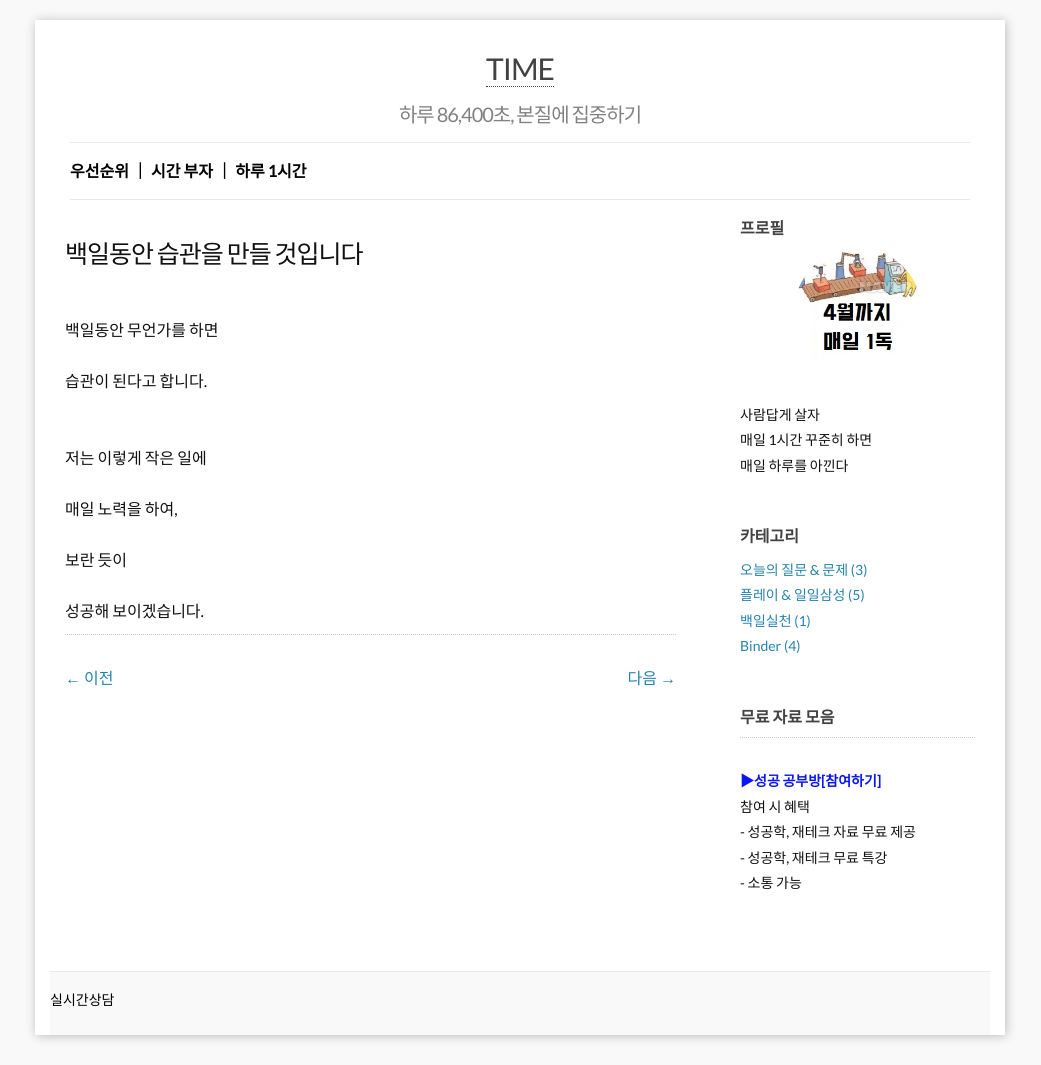
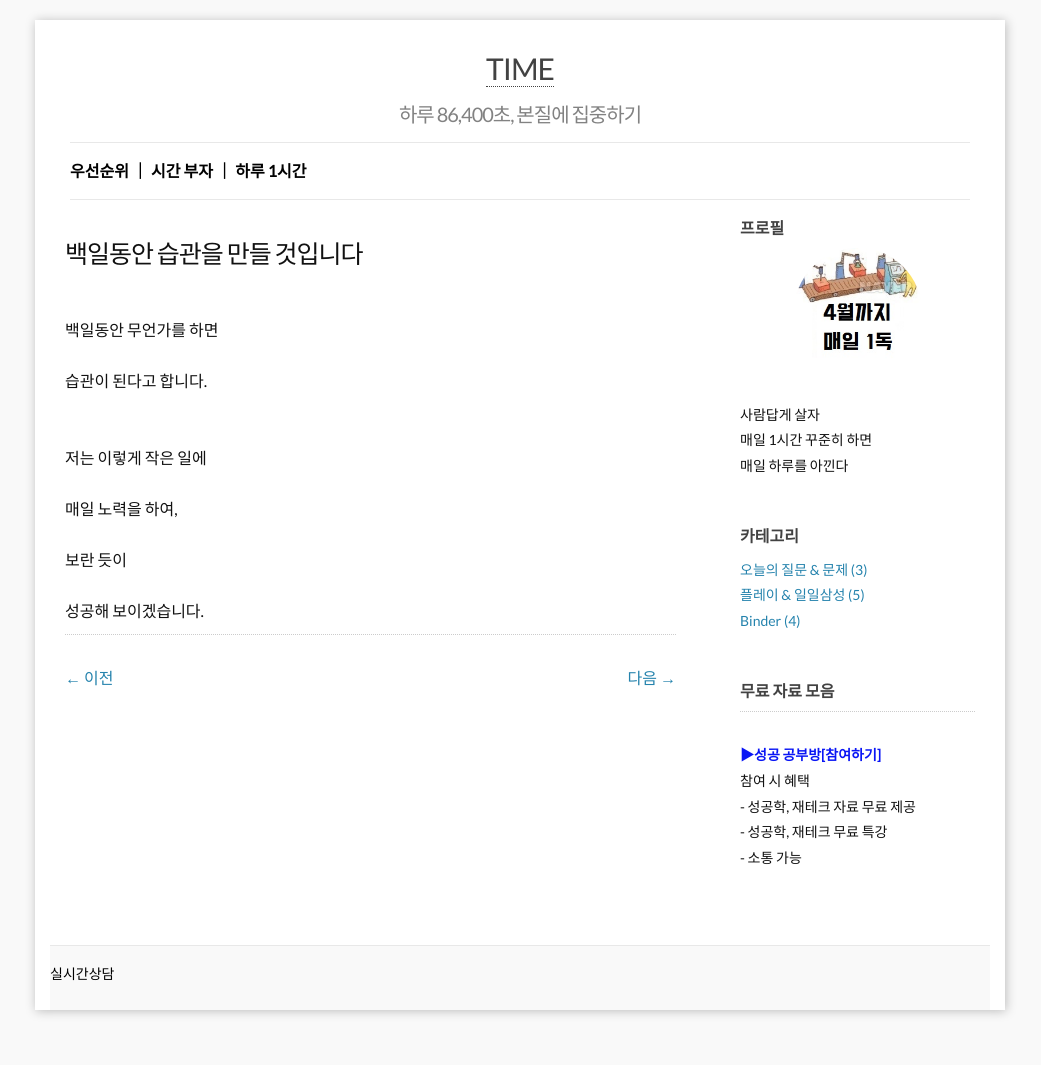
Before and after one commit to leevra/self-management.leeseungju.com, a Jekyll site: the page built from _posts/2020-11-21-백일실천.md, in a window 1280 px wide. Shown: the whole page, without its empty margins (120-1161 px from the left). Built offline with Jekyll 4.4.1, drawn with Linux system fonts in a browser that asks for light colours; comment, search, counter and statistics services are not loaded; after the commit the page ends 1040 px from its top, so only the background shows below that.

Commit message:
Update 2020-11-21-백일실천.md

```diff
--- a/_posts/2020-11-21-백일실천.md
+++ b/_posts/2020-11-21-백일실천.md
@@ -3,7 +3,6 @@ layout: post
 title: 백일동안 습관을 만들 것입니다
 date:   2020-11-21 18:15:25
 tags:  [시작]
-categories: [백일실천]
 author: 칸
 ---
 
```
